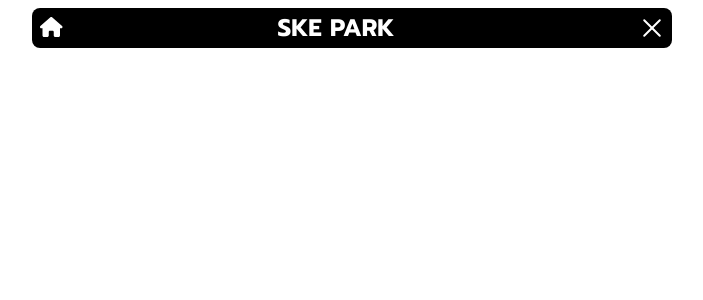
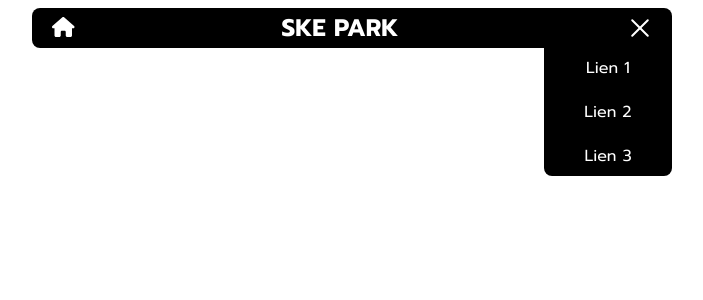
Before and after one commit to caankaya/ske-park-app, a React (Vite) app: page / in a window 1280 px wide. Both pictures are taken after a click on the button 939 px from the left and 28 px from the top of the page. Shown: the top 300 px of the page, without its empty margins (288-991 px from the left). Built offline with nearby package versions, Linux system fonts and the light colour scheme.

Commit message:
refactor: :recycle: Boost drop-down menu toggle action from redux instead of local state

```diff
--- a/src/components/Header.tsx
+++ b/src/components/Header.tsx
@@ -1,36 +1,61 @@
 import { IconProp } from "@fortawesome/fontawesome-svg-core";
 import { FontAwesomeIcon } from "@fortawesome/react-fontawesome";
-import { useState } from "react";
+import { Link } from "react-router-dom";
+import { useAppDispatch, useAppSelector } from "../redux/types";
+import { toggleBurger } from "../redux/reducers/test";
 
 export default function Header() {
-  const [isOpen, setIsOpen] = useState(false);
-
-  const handleClick = () => {
-    setIsOpen(!isOpen);
-  };
+  const dispatch = useAppDispatch();
+  const burger = useAppSelector((state) => state.test.burger);
 
   return (
     <div>
-      <div className="header bg-primary w-1/2 m-auto mt-2 h-10 rounded-lg flex items-center justify-start">
-        <button className="text-secondary ml-2 absolute">
+      <div
+        className={`header bg-primary w-1/2 m-auto mt-2 h-10 rounded-lg flex items-center justify-start relative px-5 duration-200 ${
+          burger && "rounded-br-none"
+        }`}
+      >
+        <button className="text-secondary absolute">
           <FontAwesomeIcon icon={"fa-solid fa-house" as IconProp} size="lg" />
         </button>
         <p className="text-secondary text-2xl font-bold m-auto">SKE PARK</p>
-        <button onClick={handleClick} className="flex flex-col justify-center items-center mr-2">
+        <button
+          onClick={() => {
+            dispatch(toggleBurger(!burger));
+          }}
+          className="flex flex-col justify-center items-center"
+        >
           <span
             className={`bg-secondary block transition-all duration-300 ease-out
-                    h-0.5 w-6 rounded-sm ${isOpen ? "rotate-45 translate-y-1" : "-translate-y-0.5"}`}
+                    h-0.5 w-6 rounded-sm ${burger ? "rotate-45 translate-y-1" : "-translate-y-0.5"}`}
           ></span>
           <span
             className={`bg-secondary block transition-all duration-300 ease-out
-                    h-0.5 w-6 rounded-sm my-0.5 ${isOpen ? "opacity-0" : "opacity-100"}`}
+                    h-0.5 w-6 rounded-sm my-0.5 ${burger ? "opacity-0" : "opacity-100"}`}
           ></span>
           <span
             className={`bg-secondary block transition-all duration-300 ease-out h-0.5 w-6 rounded-sm ${
-              isOpen ? "-rotate-45 -translate-y-1" : "translate-y-0.5"
+              burger ? "-rotate-45 -translate-y-1" : "translate-y-0.5"
             }`}
           ></span>
         </button>
+        <div
+          className={`absolute bg-primary w-[20%] right-0 top-10 rounded-b-lg ${
+            burger ? "opacity-1" : "opacity-0"
+          } duration-200`}
+        >
+          <ul className="text-secondary flex flex-col text-center gap-y-5 py-2">
+            <li>
+              <Link to={"/#"}>Lien 1</Link>
+            </li>
+            <li>
+              <Link to={"/#"}>Lien 2</Link>
+            </li>
+            <li>
+              <Link to={"/#"}>Lien 3</Link>
+            </li>
+          </ul>
+        </div>
       </div>
     </div>
   );
--- a/src/redux/reducers/test.ts
+++ b/src/redux/reducers/test.ts
@@ -1,19 +1,18 @@
 import { createAction, createReducer } from "@reduxjs/toolkit";
 
 interface TestState {
-  test: string | null;
+  burger: boolean;
 }
 
 const initialState: TestState = {
-  test: null,
+  burger: false,
 };
 
-export const testAction = createAction<string>("test/test");
+export const toggleBurger = createAction<boolean>("Toggle menu burger/Test reducer");
 
 const testReducer = createReducer(initialState, (builder) => {
-  builder.addCase(testAction, (state, action) => {
-    state.test = "test";
-    console.log("action :", action);
+  builder.addCase(toggleBurger, (state) => {
+    state.burger = !state.burger;
   });
 });
 
--- /dev/null
+++ b/src/redux/types/index.ts
@@ -0,0 +1,6 @@
+import { TypedUseSelectorHook, useDispatch, useSelector } from "react-redux";
+import type { RootState, AppDispatch } from "../store";
+
+// Use throughout your app instead of plain `useDispatch` and `useSelector`
+export const useAppDispatch: () => AppDispatch = useDispatch;
+export const useAppSelector: TypedUseSelectorHook<RootState> = useSelector;
```
